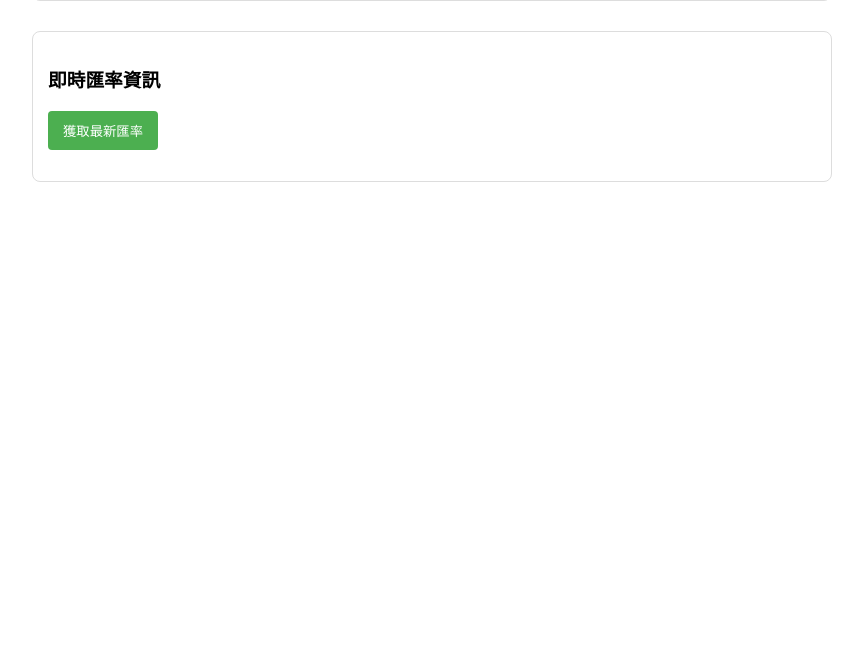
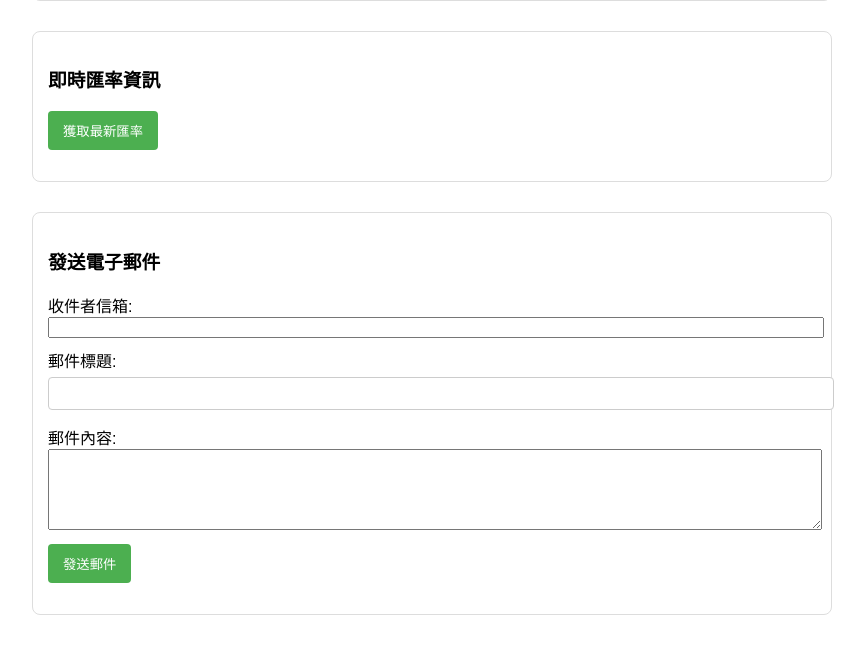
Before and after one commit to mikoxuwei/flask-app, a Flask app: page / in a window 1280 px wide. Shown: the part 431-1096 px from the top of the page, without its empty margins (208-1073 px from the left). Before the commit the page ends 613 px from the top, so only its background shows below. Run offline with Flask 3, Linux system fonts and the light colour scheme.

Commit message:
新增send_email

```diff
--- a/app.py
+++ b/app.py
@@ -4,6 +4,10 @@ from flask import jsonify  # 引入jsonify函式，用於返回JSON格式的響
 from flask import request  # 確保引入 request
 import requests
 from bs4 import BeautifulSoup
+import smtplib
+from email.mime.text import MIMEText
+from email.mime.multipart import MIMEMultipart
+from email.mime.application import MIMEApplication
 
 app = Flask(__name__) #__name__代表目前執行的模組
 
@@ -142,5 +146,55 @@ def get_currency_rate():
     except requests.exceptions.RequestException as e:
         return jsonify({"result": f"連線失敗: {e}"})
 
+@app.route("/send_email", methods=["POST"])
+def send_email():
+    # 獲取表單提交的資料
+    data = request.get_json()
+    recipient = data.get("recipient", "")
+    subject = data.get("subject", "")
+    content = data.get("content", "")
+
+    # 驗證輸入
+    if not recipient or not subject or not content:
+        return jsonify({"result": "錯誤：收件者、標題和內容都必須填寫"})
+
+    try:
+        # 建立郵件內容
+        html = f"""
+        <h1>{subject}</h1>
+        <div>{content}</div>
+        <div style="margin-top: 20px; color: gray;">此郵件由數值分析與演算期末作業網站發送</div>
+        """
+
+        msg = MIMEMultipart()
+        msg.attach(MIMEText(html, "html", "utf-8"))  # 設定編碼為 utf-8
+
+        # 添加附件 (可選)
+        try:
+            with open("send_mail/cat.jpg", "rb") as file:
+                img = file.read()
+            attach_file = MIMEApplication(img, name="cat.jpg")  # 設定附件名稱
+            msg.attach(attach_file)
+        except:
+            # 如果找不到附件，忽略錯誤
+            pass
+
+        msg["From"] = "s2525123a@gmail.com"  # 寄件者
+        msg["To"] = recipient  # 收件者
+        msg["Subject"] = subject  # 郵件標題
+
+        # Gmail SMTP 設定
+        smtp = smtplib.SMTP("smtp.gmail.com", 587)
+        smtp.ehlo()  # 啟動 SMTP 服務
+        smtp.starttls()  # 啟用 TLS
+        smtp.login("s2525123a@gmail.com", "vvgy txxr bqcc nyox")  # 登入 Gmail
+        status = smtp.sendmail(msg["From"], msg["To"], msg.as_string())  # 發送郵件
+        smtp.quit()  # 關閉 SMTP 連線
+
+        return jsonify({"result": f"郵件已成功發送至 {recipient}"})
+
+    except Exception as e:
+        return jsonify({"result": f"發送郵件時發生錯誤: {str(e)}"})
+
 if __name__ == '__main__':
     app.run(debug=True) # debug=True 代表開啟除錯模式，會自動重啟伺服器
--- a/templates/index.html
+++ b/templates/index.html
@@ -48,6 +48,36 @@
                     console.error('Error fetching currency rate:', error);
                     document.getElementById('currency-result').innerText = "獲取匯率資料時發生錯誤";
                 });
+        }
+        <!-- 在 index.html 的 <script> 區塊添加這個函數 -->
+        function sendEmail(event) {
+            event.preventDefault(); // 防止表單提交刷新頁面
+
+            const recipient = document.getElementById('recipient').value;
+            const subject = document.getElementById('subject').value;
+            const content = document.getElementById('content').value;
+
+            document.getElementById('email-result').innerText = "正在發送郵件...";
+
+            fetch('/send_email', {
+                method: 'POST',
+                headers: {
+                    'Content-Type': 'application/json'
+                },
+                body: JSON.stringify({
+                    recipient: recipient,
+                    subject: subject,
+                    content: content
+                })
+            })
+            .then(response => response.json())
+            .then(data => {
+                document.getElementById('email-result').innerText = data.result;
+            })
+            .catch(error => {
+                console.error('Error sending email:', error);
+                document.getElementById('email-result').innerText = "發送郵件時發生錯誤，請稍後再試";
+            });
         }
     </script>
     <style>
@@ -105,5 +135,25 @@
         <button onclick="fetchCurrencyRate()">獲取最新匯率</button>
         <p id="currency-result" style="white-space: pre-line;"></p> <!-- 顯示匯率結果，保留換行 -->
     </div>
+    <!-- 在 index.html 的 body 中添加新區塊 -->
+<div class="section">
+    <h3>發送電子郵件</h3>
+    <form id="email-form" onsubmit="sendEmail(event)">
+        <div style="margin-bottom: 10px;">
+            <label for="recipient">收件者信箱:</label>
+            <input type="email" id="recipient" name="recipient" required style="width: 100%;">
+        </div>
+        <div style="margin-bottom: 10px;">
+            <label for="subject">郵件標題:</label>
+            <input type="text" id="subject" name="subject" required style="width: 100%;">
+        </div>
+        <div style="margin-bottom: 10px;">
+            <label for="content">郵件內容:</label>
+            <textarea id="content" name="content" rows="5" required style="width: 100%;"></textarea>
+        </div>
+        <button type="submit">發送郵件</button>
+    </form>
+    <p id="email-result"></p> <!-- 顯示郵件發送結果 -->
+</div>
 </body>
 </html>
```
